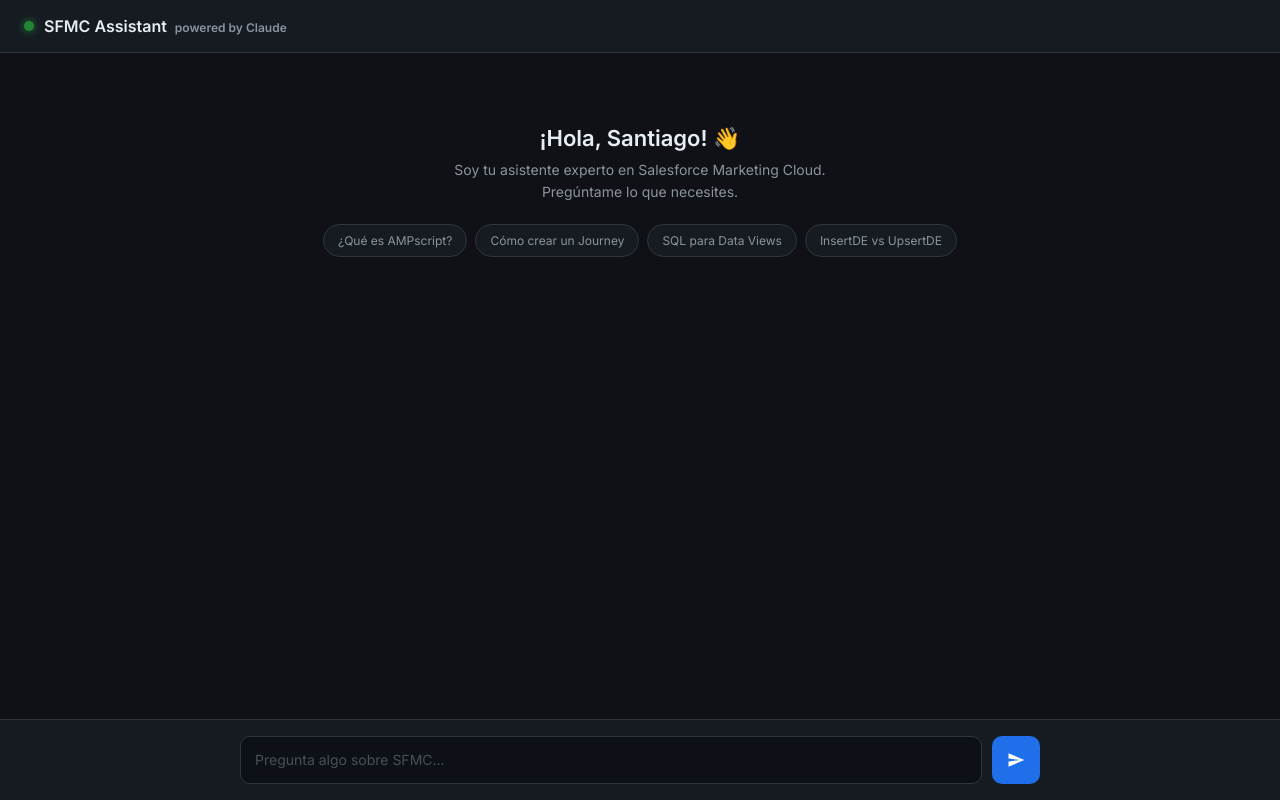
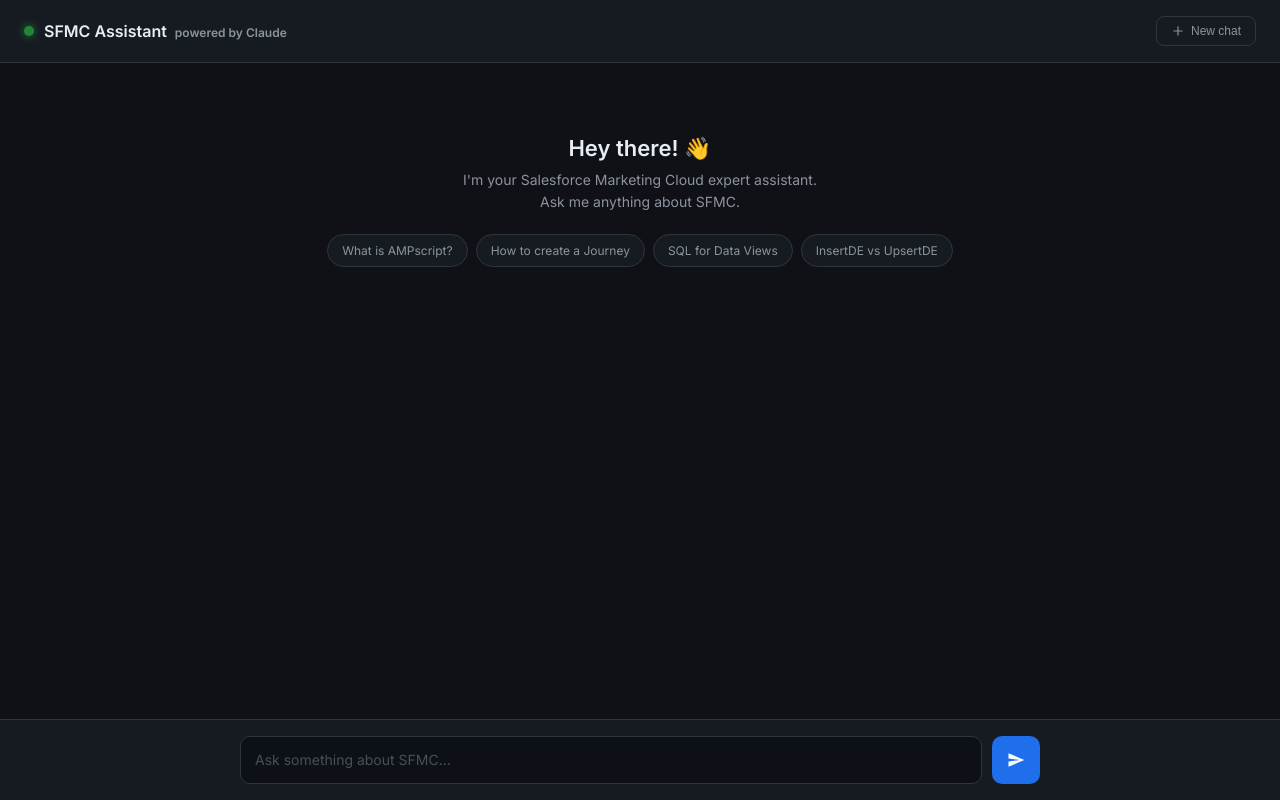
Before and after one commit to santiagoBogari/sfmc-assistant, a Flask app: page / in a window 1280 px wide. Run offline with Flask 3, Linux system fonts and the light colour scheme.

Commit message:
english UI + new chat button

```diff
--- a/app.py
+++ b/app.py
@@ -11,15 +11,6 @@ app = Flask(__name__)
 def home():
     return render_template("index.html")
 
-@app.route("/test")
-def test():
-    key = os.environ.get("ANTHROPIC_API_KEY")
-    return jsonify({
-        "key_exists": key is not None,
-        "key_length": len(key) if key else 0,
-        "key_preview": key[:10] if key else "None"
-    })
-
 @app.route("/chat", methods=["POST"])
 def chat():
     try:
@@ -31,7 +22,7 @@ def chat():
         message = client.messages.create(
             model="claude-haiku-4-5",
             max_tokens=1000,
-            system="Eres un experto en Salesforce Marketing Cloud. Respondes de forma clara y concisa en español.",
+            system="You are an expert in Salesforce Marketing Cloud. You respond clearly and concisely in English. You use practical examples when helpful.",
             messages=[
                 {"role": "user", "content": pregunta}
             ]
--- a/templates/index.html
+++ b/templates/index.html
@@ -1,5 +1,5 @@
 <!DOCTYPE html>
-<html lang="es">
+<html lang="en">
 <head>
   <meta charset="UTF-8"/>
   <meta name="viewport" content="width=device-width, initial-scale=1.0"/>
@@ -21,8 +21,10 @@
       padding: 16px 24px;
       display: flex;
       align-items: center;
+      justify-content: space-between;
       gap: 10px;
     }
+    .header-left { display: flex; align-items: center; gap: 10px; }
     .header-dot {
       width: 10px; height: 10px;
       border-radius: 50%;
@@ -31,6 +33,29 @@
     }
     .header h1 { font-size: 16px; font-weight: 600; color: #e6edf3; }
     .header span { font-size: 12px; color: #8b949e; margin-left: 4px; }
+    .btn-new-chat {
+      background: transparent;
+      border: 1px solid #30363d;
+      border-radius: 8px;
+      padding: 7px 14px;
+      font-size: 12px;
+      font-weight: 500;
+      color: #8b949e;
+      cursor: pointer;
+      display: flex;
+      align-items: center;
+      gap: 6px;
+      transition: all 0.2s;
+      width: auto;
+      height: auto;
+    }
+    .btn-new-chat:hover {
+      border-color: #1f6feb;
+      color: #e6edf3;
+      background: transparent;
+      transform: none;
+    }
+    .btn-new-chat svg { width: 14px; height: 14px; fill: none; stroke: currentColor; stroke-width: 2; }
     .chat-container {
       flex: 1;
       overflow-y: auto;
@@ -153,18 +178,24 @@
 <body>
 
 <div class="header">
-  <div class="header-dot"></div>
-  <h1>SFMC Assistant <span>powered by Claude</span></h1>
+  <div class="header-left">
+    <div class="header-dot"></div>
+    <h1>SFMC Assistant <span>powered by Claude</span></h1>
+  </div>
+  <button class="btn-new-chat" onclick="newChat()">
+    <svg viewBox="0 0 24 24"><path d="M12 5v14M5 12h14" stroke-linecap="round" stroke-linejoin="round"/></svg>
+    New chat
+  </button>
 </div>
 
 <div class="chat-container" id="chat">
   <div class="welcome" id="welcome">
-    <h2>¡Hola, Santiago! 👋</h2>
-    <p>Soy tu asistente experto en Salesforce Marketing Cloud.<br>Pregúntame lo que necesites.</p>
+    <h2>Hey there! 👋</h2>
+    <p>I'm your Salesforce Marketing Cloud expert assistant.<br>Ask me anything about SFMC.</p>
     <div class="suggestions">
-      <div class="suggestion" onclick="sendSuggestion(this)">¿Qué es AMPscript?</div>
-      <div class="suggestion" onclick="sendSuggestion(this)">Cómo crear un Journey</div>
-      <div class="suggestion" onclick="sendSuggestion(this)">SQL para Data Views</div>
+      <div class="suggestion" onclick="sendSuggestion(this)">What is AMPscript?</div>
+      <div class="suggestion" onclick="sendSuggestion(this)">How to create a Journey</div>
+      <div class="suggestion" onclick="sendSuggestion(this)">SQL for Data Views</div>
       <div class="suggestion" onclick="sendSuggestion(this)">InsertDE vs UpsertDE</div>
     </div>
   </div>
@@ -174,7 +205,7 @@
   <div class="input-row">
     <textarea
       id="input"
-      placeholder="Pregunta algo sobre SFMC..."
+      placeholder="Ask something about SFMC..."
       rows="1"
       onkeydown="handleKey(event)"
       oninput="autoResize(this)"
@@ -202,6 +233,23 @@ function handleKey(e) {
   }
 }
 
+function newChat() {
+  chat.innerHTML = `
+    <div class="welcome" id="welcome">
+      <h2>Hey there! 👋</h2>
+      <p>I'm your Salesforce Marketing Cloud expert assistant.<br>Ask me anything about SFMC.</p>
+      <div class="suggestions">
+        <div class="suggestion" onclick="sendSuggestion(this)">What is AMPscript?</div>
+        <div class="suggestion" onclick="sendSuggestion(this)">How to create a Journey</div>
+        <div class="suggestion" onclick="sendSuggestion(this)">SQL for Data Views</div>
+        <div class="suggestion" onclick="sendSuggestion(this)">InsertDE vs UpsertDE</div>
+      </div>
+    </div>`;
+  input.value = '';
+  input.style.height = 'auto';
+  input.focus();
+}
+
 function removeWelcome() {
   const w = document.getElementById('welcome');
   if (w) w.remove();
@@ -211,7 +259,7 @@ function addMessage(text, role) {
   removeWelcome();
   const div = document.createElement('div');
   div.className = `message ${role}`;
-  const initial = role === 'user' ? 'S' : 'AI';
+  const initial = role === 'user' ? 'U' : 'AI';
   const avClass = role === 'user' ? 'user-av' : 'bot-av';
   div.innerHTML = `
     <div class="avatar ${avClass}">${initial}</div>
@@ -262,7 +310,7 @@ async function sendMessage() {
     addMessage(data.response, 'bot');
   } catch (err) {
     removeTyping();
-    addMessage('Error conectando con el servidor. Verifica que app.py está corriendo.', 'bot');
+    addMessage('Error connecting to server. Please try again.', 'bot');
   }
 
   sendBtn.disabled = false;
```
